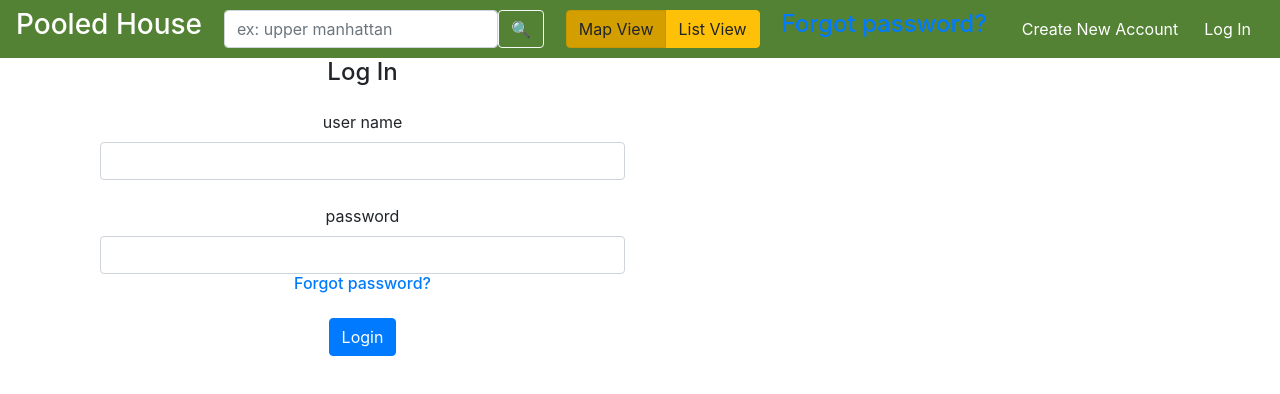
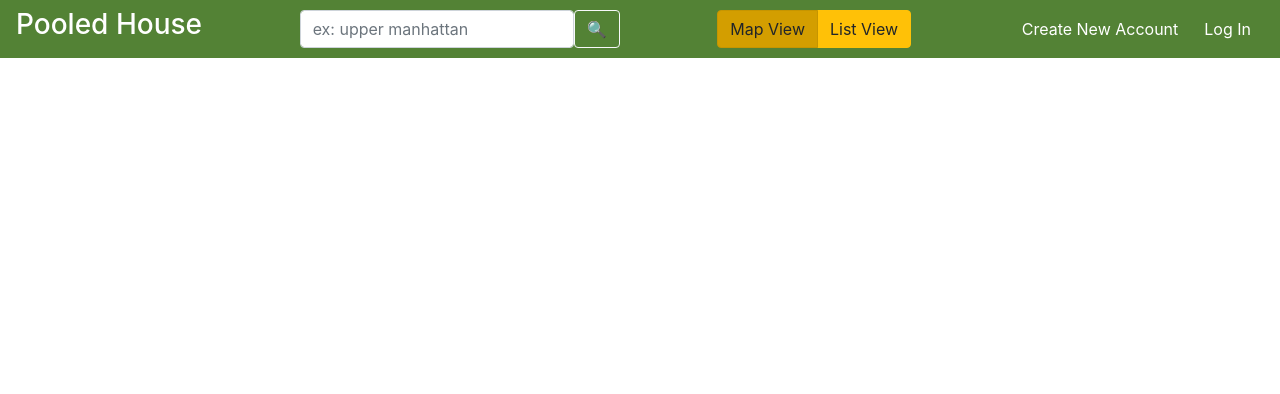
Before and after one commit to FarhanHyder/PooledHouse, a React (Create React App) app in the folder front-end/: page / in a window 1280 px wide. Shown: the top 394 px of the page. Built offline with nearby package versions, Linux system fonts and the light colour scheme.

Commit message:
commented out login component

```diff
--- a/front-end/src/App.js
+++ b/front-end/src/App.js
@@ -31,7 +31,6 @@ class App extends Component {
             <ToggleButton value={2} variant="warning">List View</ToggleButton>
           </ToggleButtonGroup>
         </ButtonToolbar>
-        <h4><a href = "">Forgot password?</a></h4>
 
         <ButtonToolbar>
           <Button href="#" variant="link" className="text-color-white">Create New Account</Button>
@@ -40,9 +39,9 @@ class App extends Component {
 
       </Navbar>
 
-      <Container>
+      {/* <Container>
         <Login />
-      </Container>
+      </Container> */}
       </div>
     );
   }
```
